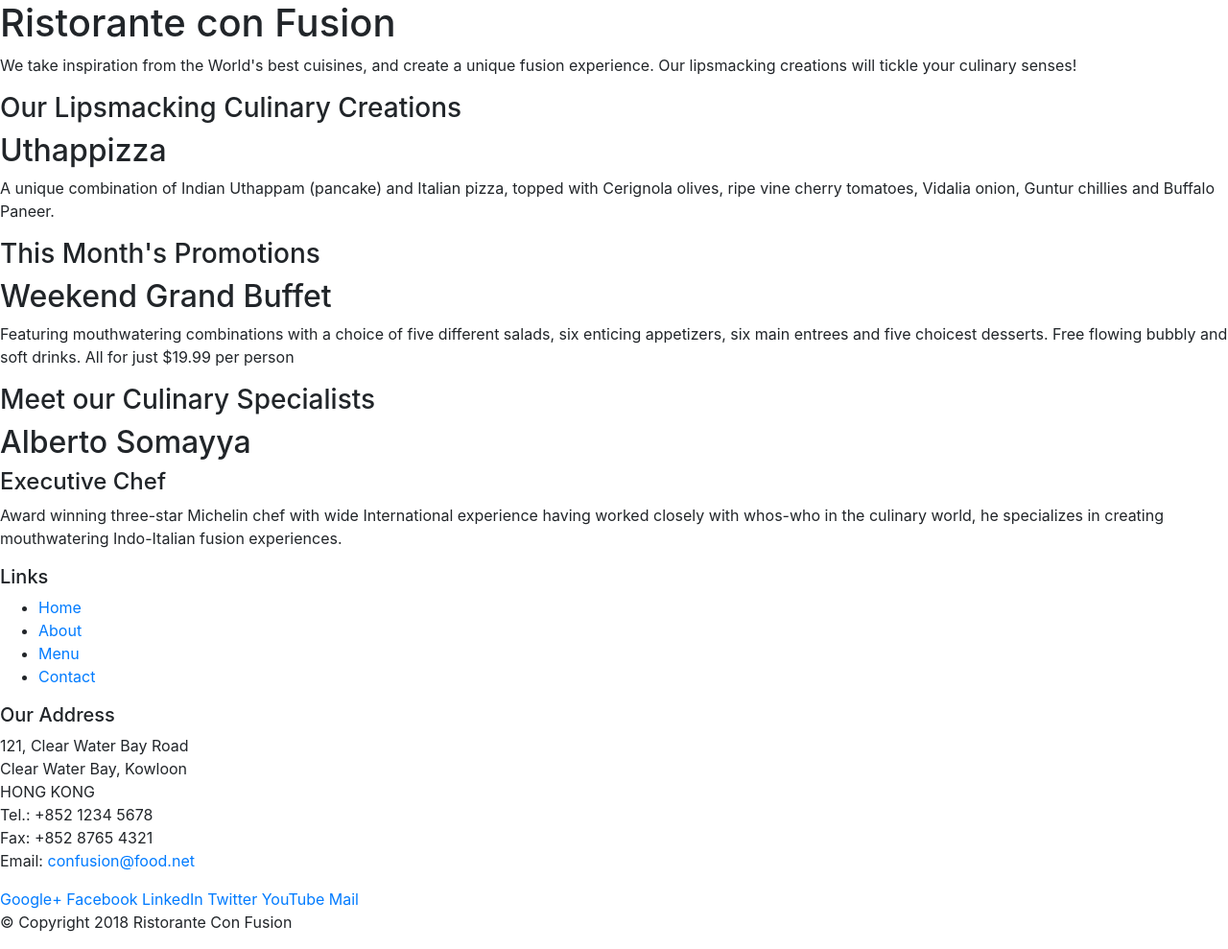
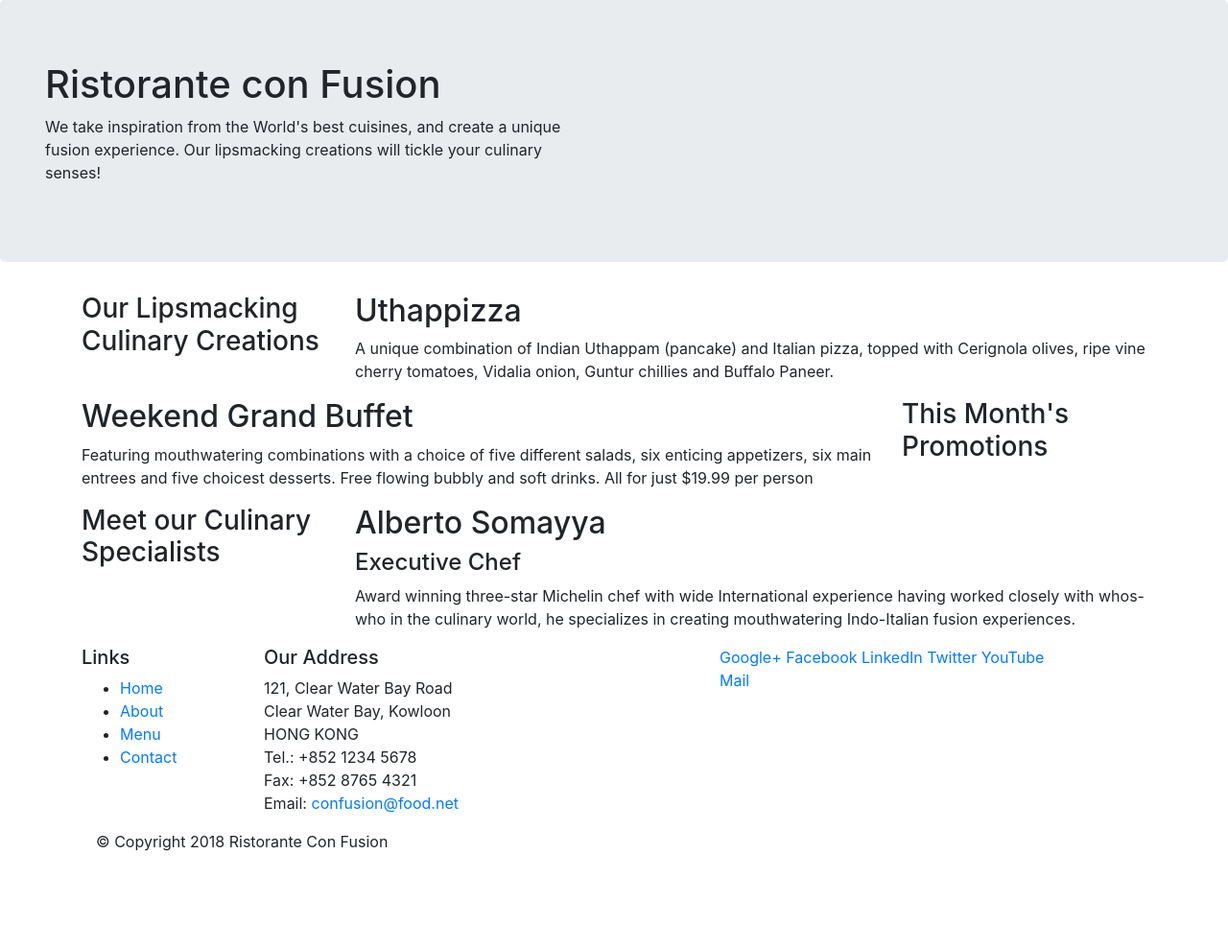
Before and after one commit to evelloso2/conFusion, a website: page index.html in a window 1280 px wide. Shown: the whole page at 96% size. After the commit the page ends 905 px from the top, so only its background shows below. Drawn offline with nearby package versions, Linux system fonts and the light colour scheme.

Commit message:
bootstrap grid part 1

```diff
--- a/index.html
+++ b/index.html
@@ -13,46 +13,46 @@
 
 <body>
 
-    <header>
-        <div>
+    <header class="jumbotron">
+        <div >
             <div>
-                <div>
+                <div class="col-12 col-sm-6">
                     <h1>Ristorante con Fusion</h1>
                     <p>We take inspiration from the World's best cuisines, and create a unique fusion experience. Our lipsmacking creations will tickle your culinary senses!</p>
                 </div>
-                <div>
+                <div class="col-12 col-sm">
                 </div>
             </div>
         </div>
     </header>
 
-    <div>
-        <div>
-            <div>
+    <div class="container">
+        <div class="row">
+            <div class="col-12 col-sm-4 order-sm-first col-md-3">
                 <h3>Our Lipsmacking Culinary Creations</h3>
             </div>
-            <div>
+            <div class="col col-sm col-md">
                 <h2>Uthappizza</h2>
                 <p>A unique combination of Indian Uthappam (pancake) and Italian pizza, topped with Cerignola olives, ripe vine cherry tomatoes, Vidalia onion, Guntur chillies and Buffalo Paneer.</p>
             </div>
         </div>
 
 
-        <div>
-            <div>
+        <div class="row">
+            <div class="col-12 col-sm-4 order-sm-last col-md-3">
                 <h3>This Month's Promotions</h3>
             </div>
-            <div>
+            <div class="col col-sm col-md">
                 <h2>Weekend Grand Buffet</h2>
                 <p>Featuring mouthwatering combinations with a choice of five different salads, six enticing appetizers, six main entrees and five choicest desserts. Free flowing bubbly and soft drinks. All for just $19.99 per person </p>
             </div>
         </div>
 
-        <div>
-            <div>
+        <div class="row">
+            <div class="col-12 col-sm-4 col-md-3">
                 <h3>Meet our Culinary Specialists</h3>
             </div>
-            <div>
+            <div class="col col-sm col-md">
                 <h2>Alberto Somayya</h2>
                 <h4>Executive Chef</h4>
                 <p>Award winning three-star Michelin chef with wide International experience having worked closely with whos-who in the culinary world, he specializes in creating mouthwatering Indo-Italian fusion experiences. </p>
@@ -61,9 +61,9 @@
     </div>
 
     <footer>
-        <div>
-            <div>
-                <div>
+        <div class="container">
+            <div class="row">
+                <div class="col-4 off-set-1 col-sm-2">
                     <h5>Links</h5>
                     <ul>
                         <li><a href="#">Home</a></li>
@@ -72,7 +72,7 @@
                         <li><a href="#">Contact</a></li>
                     </ul>
                 </div>
-                <div>
+                <div class="col-7 col-sm-5">
                     <h5>Our Address</h5>
                     <address>
 		              121, Clear Water Bay Road<br>
@@ -83,7 +83,7 @@
 		              Email: <a href="mailto:confusion@food.net">confusion@food.net</a>
 		           </address>
                 </div>
-                <div>
+                <div class="col-12 col-sm-4">
                     <div>
                         <a href="http://google.com/+">Google+</a>
                         <a href="http://www.facebook.com/profile.php?id=">Facebook</a>
@@ -95,7 +95,7 @@
                 </div>
            </div>
            <div>
-                <div>
+                <div class="col-auto">
                     <p>© Copyright 2018 Ristorante Con Fusion</p>
                 </div>
            </div>
```
